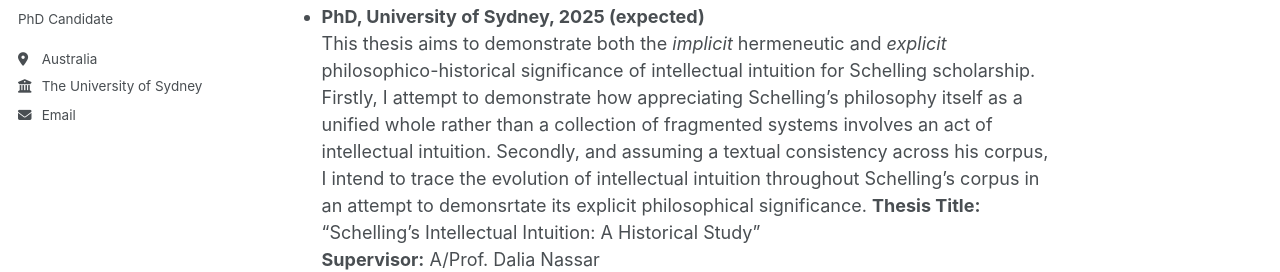
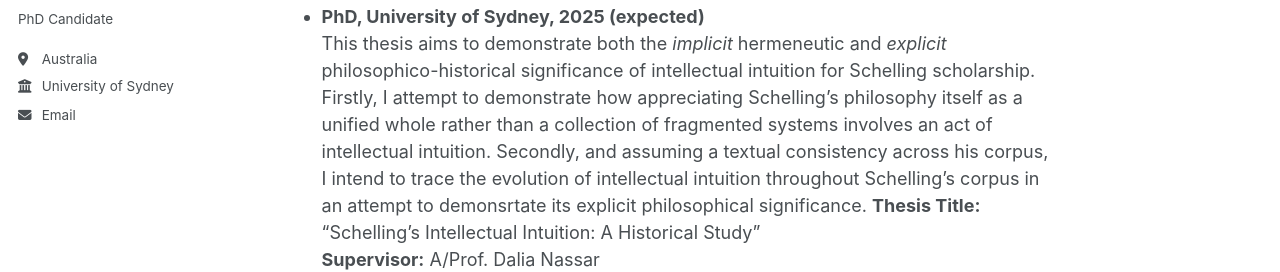
Before and after one commit to darcyforster/academic-pages, a Jekyll site: the page built from _pages/about.md, in a window 1280 px wide. Shown: the part 321-593 px from the top of the page. Built offline with Jekyll 4.4.1, drawn with Linux system fonts in a browser that asks for light colours; a script that is not in the unit is left out.

Commit message:
Update _config.yml

```diff
--- a/_config.yml
+++ b/_config.yml
@@ -26,7 +26,7 @@ author:
   name             : "Darcy Forster"
   bio              : "PhD Candidate"
   location         : "Australia"
-  employer         : "The University of Sydney"
+  employer         : "University of Sydney"
   uri              : # URL
   email            : "darcy.forster@proton.me"
 
```
